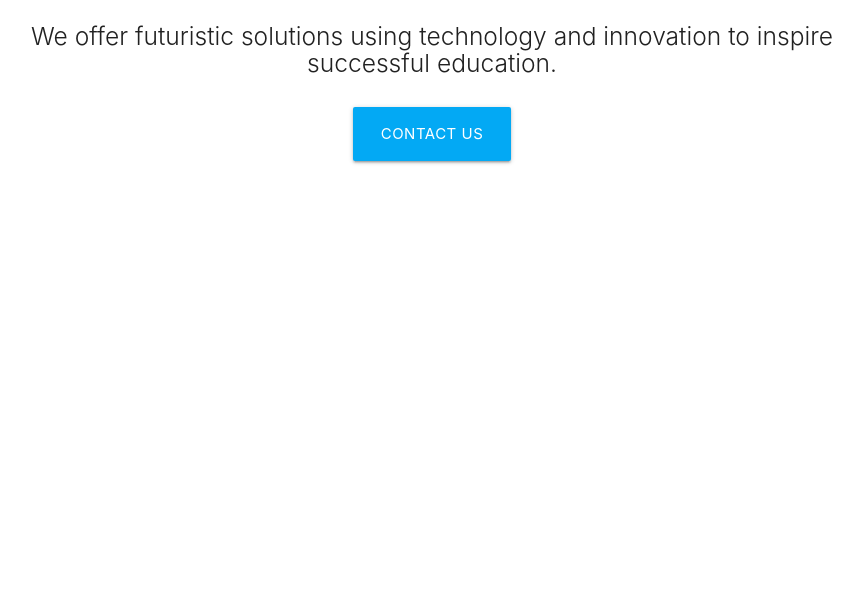
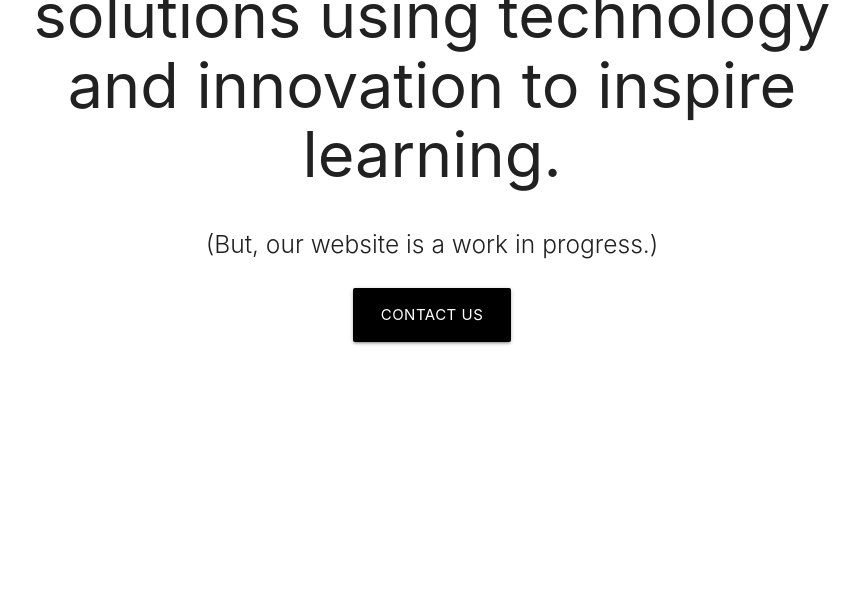
Before and after one commit to futuristic-education/futuristic-education.github.io, a plain HTML site: page index.html in a window 1280 px wide. Shown: the part 190-800 px from the top of the page, without its empty margins (208-1071 px from the left). Drawn offline with Linux system fonts and the light colour scheme.

Commit message:
Work in progress

```diff
--- a/index.html
+++ b/index.html
@@ -13,12 +13,12 @@
   <div class="section no-pad-bot" id="index-banner">
     <div class="container">
       <br><br>
-      <h1 class="header center blue-text text-darken-4">FUTURISTIC EDUCATION</h1>
+      <h1 class="header center text-darken-4">We're building futuristic solutions using technology and innovation to inspire learning.</h1>
       <div class="row center">
-        <h5 class="header col s12 light">We offer futuristic solutions using technology and innovation to inspire successful education.</h5>
+        <h5 class="header col s12 light">(But, our website is a work in progress.)</h5>
       </div>
       <div class="row center">
-        <a href="mailto:ops@futuristic.education" id="download-button" class="btn-large waves-effect waves-light light-blue">Contact Us</a>
+        <a href="mailto:hello@futuristic.education" id="download-button" class="btn-large waves-effect waves-light black">Contact Us</a>
       </div>
     </div>
   </div>
```
